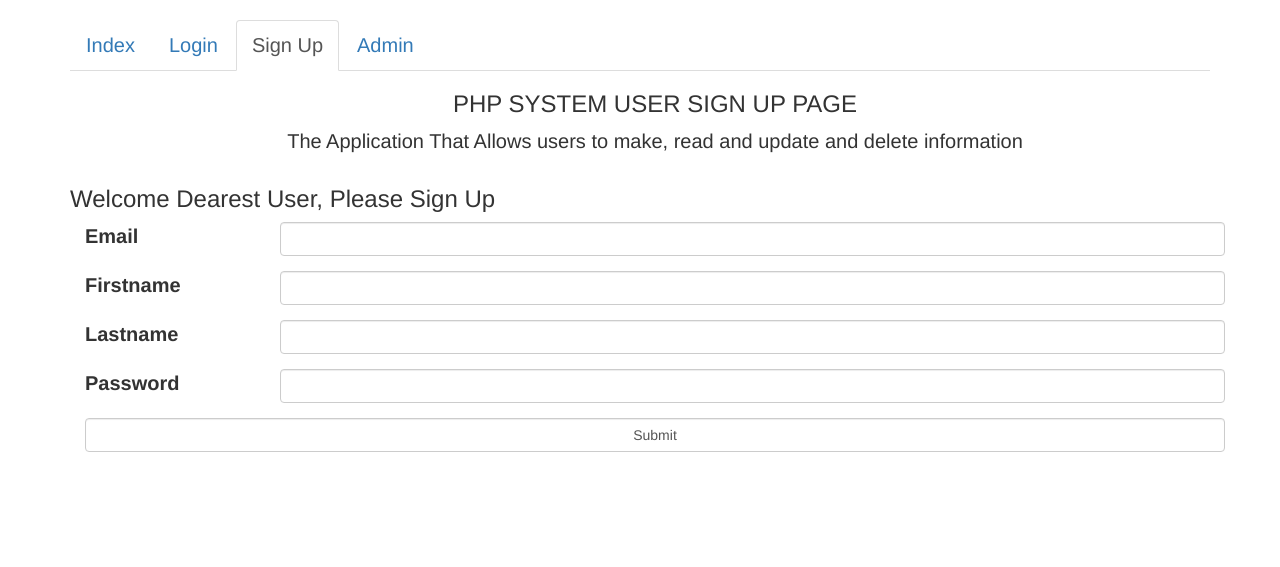
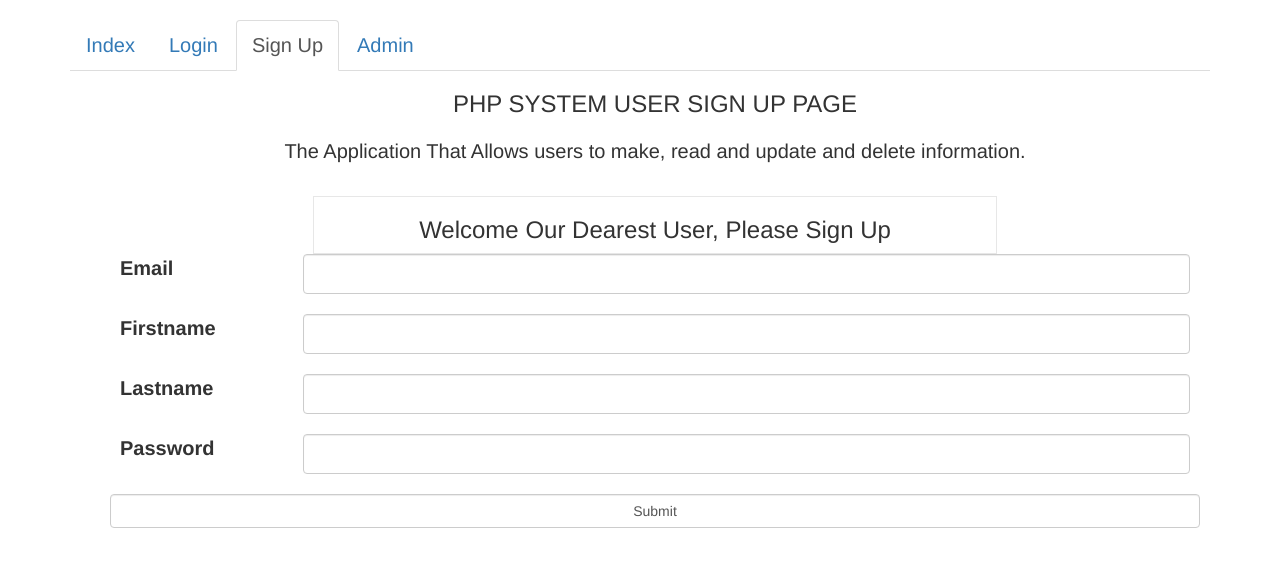
Before and after one commit to Mwarukason/PHP-web-site, a PHP site: page / in a window 1280 px wide, after a click on "Sign Up". Shown: the part 52-619 px from the top of the page. Run offline with PHP 8.4, Linux system fonts and the light colour scheme.

Commit message:
edited signup file by stying input, and form

```diff
--- a/css/custome.css
+++ b/css/custome.css
@@ -11,3 +11,33 @@ body{
 	font-size: 25px;
 	font-weight: 600;
 }
+
+.sub_msg{
+	text-align: center;
+	padding: 10px 0px 20px 0px;
+}
+
+.signup{
+	border: 1px solid #e7e7e7;
+	text-align: center;
+	width: 60%;
+	height: auto;
+	margin: auto;
+}
+
+.input_group{
+	margin: 0px 20px 20px 20px;
+}
+
+.input_group input{
+	height: 40px;
+	font-size: 20px;
+}
+
+.input[type="submit"]{
+	height: 40px;
+	font-size: 20px;
+	font-weight: bold;
+	background-color: #004080;
+	color: white !important;
+}
--- a/user/signup.php
+++ b/user/signup.php
@@ -1,46 +1,49 @@
+
 <div class="container">
 	<div class="row" style="text-align: center;">
 		<h3>PHP SYSTEM USER SIGN UP PAGE</h3>
 	</div>
 
-	<div class="row">
-		<p style="text-align: center;">The Application That Allows users to make, read and update and delete information</p>
+	<div class="row sub_msg">
+		<p>The Application That Allows users to make, read and update and delete information.</p>
 	</div>
 
-	<div class="row">
-		<h3>Welcome Dearest User, Please Sign Up</h3>
+	<div class="row signup">
+		<h3>Welcome Our Dearest User, Please Sign Up</h3>
 	</div>
+
 	<!-- add bostrap element form-horizontal-->
-	<form action="" method="post" class="form-horizontal">
-		<div class="row form-group">
+	<form action="" method="post" class=".form-horizontal">
+
+		<div class="row form-group input_group">
 			<label for="" class="col-sm-2">Email</label>
 			<div class="col-sm-10">
 				<input type="text" name="email" id="email" class="form-control">
 			</div>
 		</div>
 
-		<div class="row form-group">
+		<div class="row form-group input_group">
 			<label for="" class="col-sm-2">Firstname</label>
 			<div class="col-sm-10">
 				<input type="text" name="Firstname" id="Firstname" class="form-control">
 			</div>
 		</div>
 
-		<div class="row form-group">
+		<div class="row form-group input_group">
 			<label for="" class="col-sm-2">Lastname</label>
 			<div class="col-sm-10">
 				<input type="text" name="Lastname" id="Lastname" class="form-control">
 			</div>
 		</div>
 
-		<div class="row form-group">
+		<div class="row form-group input_group">
 			<label for="" class="col-sm-2">Password</label>
 			<div class="col-sm-10">
 				<input type="password" name="password" id="password" class="form-control">
 			</div>
 		</div>
 
-		<div class="row form-group">
+		<div class="row form-group" style="margin: 0px 10px 20px 10px">
 			<div class="col-xs-12">
 				<input type="submit" name="submit" id="submit" class="form-control">
 			</div>
```
